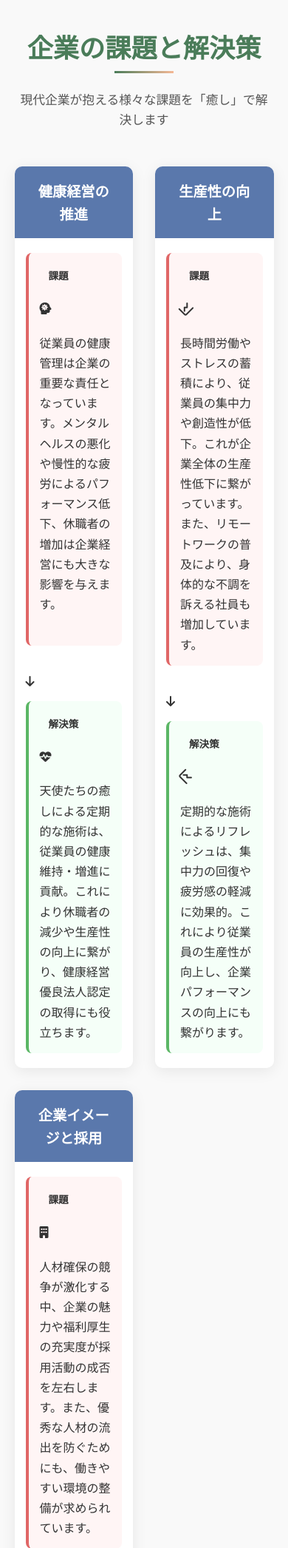
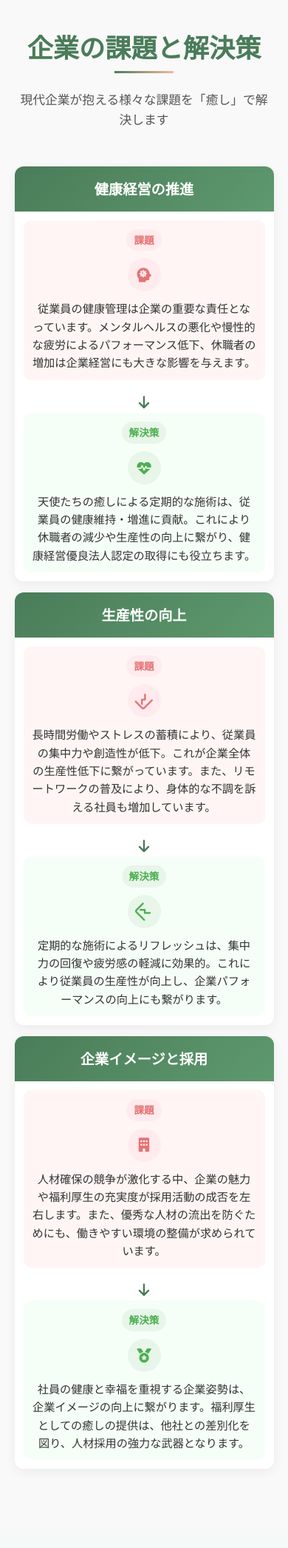
Before and after one commit to marky808/angels-healing-site, a PHP site: page /corporate.html in a window 390 px wide. Shown: the part 2440-4533 px from the top of the page at 74% size. Run offline with PHP 8.4, Linux system fonts and the light colour scheme.

Commit message:
モバイル対応のスタイルを追加し、企業向けページのレスポンシブデザインを改善。課題と解決策セクションのクラス名を変更し、構造を整理。

```diff
--- a/assets/css/corporate.css
+++ b/assets/css/corporate.css
@@ -133,23 +192,24 @@
     margin-bottom: 15px;
 }
 
-/* Challenges and Solutions Section */
+/* Challenges and Solutions Section - 完全に新しく作り直したスタイル */
 .challenges-solutions-section {
     background-color: #f9f9f9;
     padding: 80px 0;
 }
 
-.cs-grid {
+/* 企業の課題と解決策カード - 新しいクラス名で他ページへの影響を排除 */
+.corp-challenge-items {
     display: grid;
     grid-template-columns: repeat(auto-fit, minmax(320px, 1fr));
     gap: 30px;
     margin-top: 40px;
 }
 
-.cs-item {
+.corp-challenge-card {
     background: #fff;
-    border-radius: 10px;
-    box-shadow: 0 4px 20px rgba(0,0,0,0.08);
+    border-radius: 12px;
+    box-shadow: 0 4px 15px rgba(0,0,0,0.06);
     overflow: hidden;
     transition: transform 0.3s ease, box-shadow 0.3s ease;
     height: 100%;
@@ -157,62 +217,214 @@
     flex-direction: column;
 }
 
-.cs-item:hover {
+.corp-challenge-card:hover {
     transform: translateY(-5px);
-    box-shadow: 0 8px 25px rgba(0,0,0,0.12);
+    box-shadow: 0 8px 25px rgba(0,0,0,0.1);
 }
 
-.cs-header {
-    background: #5a78ac;
+.corp-card-header {
+    background: linear-gradient(135deg, #4a7c59, #5e996e);
     padding: 18px 25px;
-    color: white;
     text-align: center;
-    flex-shrink: 0;
 }
 
-.cs-header h3 {
+.corp-card-header h3 {
     margin: 0;
     font-size: 1.4rem;
     font-weight: 600;
+    color: white;
 }
 
-.cs-content {
+.corp-card-body {
     padding: 25px;
     display: flex;
     flex-direction: column;
     flex-grow: 1;
-    justify-content: space-between;
 }
 
-.cs-challenge, .cs-solution {
-    position: relative;
+/* 課題エリア */
+.corp-challenge {
+    background-color: #fff5f5;
+    border-radius: 10px;
     padding: 20px;
-    border-radius: 8px;
+    margin-bottom: 15px;
+}
+
+.corp-challenge-head {
+    margin-bottom: 15px;
+    text-align: center;
+}
+
+.corp-label {
+    display: inline-block;
+    padding: 5px 15px;
+    border-radius: 20px;
+    font-size: 0.9rem;
+    font-weight: bold;
+}
+
+.corp-challenge .corp-label {
+    background-color: #ffebee;
+    color: #e57373;
+}
+
+.corp-challenge-content {
     display: flex;
     flex-direction: column;
+    align-items: center;
 }
 
-/* 課題部分と解決策部分の高さを柔軟に調整 */
-.cs-challenge {
-    background-color: #fff5f5;
-    border-left: 4px solid #e06666;
-    margin-bottom: 20px;
-    flex: 1.2; /* 課題エリアを解決策より少し大きく */
+.corp-icon-container {
+    width: 60px;
+    height: 60px;
+    border-radius: 50%;
+    display: flex;
+    align-items: center;
+    justify-content: center;
+    font-size: 1.8rem;
+    margin-bottom: 15px;
 }
 
-.cs-solution {
-    background-color: #f5fff8;
-    border-left: 4px solid #5bb665;
-    flex: 1; /* 解決策エリア */
+.corp-challenge .corp-icon-container {
+    background-color: #ffebee;
+    color: #e57373;
 }
 
-.cs-label {
-    display: inline-block;
-    font-weight: bold;
-    padding: 5px 12px;
-    border-radius: 20px;
-    font-size: 0.9rem;
+.corp-challenge-content p,
+.corp-solution-content p {
+    text-align: center;
+    margin: 0;
+    line-height: 1.6;
+}
+
+/* 矢印 */
+.corp-arrow {
+    display: flex;
+    justify-content: center;
+    align-items: center;
+    margin: 10px 0;
+    color: var(--primary-color);
+    font-size: 1.5rem;
+}
+
+/* 解決策エリア */
+.corp-solution {
+    background-color: #f5fff8;
+    border-radius: 10px;
+    padding: 20px;
+}
+
+.corp-solution-head {
     margin-bottom: 15px;
+    text-align: center;
+}
+
+.corp-solution .corp-label {
+    background-color: #e8f5e9;
+    color: #4caf50;
+}
+
+.corp-solution-content {
+    display: flex;
+    flex-direction: column;
+    align-items: center;
+}
+
+.corp-solution .corp-icon-container {
+    background-color: #e8f5e9;
+    color: #4caf50;
+}
+
+/* アップとダウンのアイコン向き調整 */
+.fa-chart-line.up {
+    transform: rotate(45deg);
+}
+
+.fa-chart-line.down {
+    transform: rotate(-45deg);
+}
+
+/* モバイル対応 - レスポンシブデザイン */
+@media (max-width: 992px) {
+    .corp-challenge-items {
+        grid-template-columns: repeat(2, 1fr);
+    }
+}
+
+@media (max-width: 768px) {
+    .challenges-solutions-section {
+        padding: 50px 0;
+    }
+
+    .corp-challenge-items {
+        grid-template-columns: 1fr;
+        gap: 20px;
+    }
+
+    .corp-card-header {
+        padding: 15px;
+    }
+
+    .corp-card-header h3 {
+        font-size: 1.2rem;
+    }
+
+    .corp-card-body {
+        padding: 15px;
+    }
+
+    .corp-challenge,
+    .corp-solution {
+        padding: 15px;
+    }
+
+    .corp-icon-container {
+        width: 50px;
+        height: 50px;
+        font-size: 1.4rem;
+    }
+
+    .corp-challenge-content p,
+    .corp-solution-content p {
+        font-size: 0.95rem;
+    }
+}
+
+@media (max-width: 480px) {
+    .corp-challenge-items {
+        gap: 15px;
+    }
+
+    .corp-card-body {
+        padding: 12px;
+    }
+
+    .corp-challenge,
+    .corp-solution {
+        padding: 12px;
+    }
+
+    .corp-icon-container {
+        width: 45px;
+        height: 45px;
+        font-size: 1.2rem;
+        margin-bottom: 10px;
+    }
+
+    .corp-label {
+        padding: 4px 10px;
+        font-size: 0.85rem;
+    }
+
+    .corp-arrow {
+        font-size: 1.2rem;
+        margin: 5px 0;
+    }
+
+    .corp-challenge-head,
+    .corp-solution-head {
+        margin-bottom: 10px;
+    }
 }
 
 /* Case Studies Section (導入事例セクション) */
--- a/corporate.html
+++ b/corporate.html
@@ -90,38 +90,38 @@
                 <p>現代企業が抱える様々な課題を「癒し」で解決します</p>
             </div>
 
-            <div class="cs-grid">
+            <div class="corp-challenge-items">
                 <!-- 健康経営の課題と解決策 -->
-                <div class="cs-item">
-                    <div class="cs-header">
+                <div class="corp-challenge-card">
+                    <div class="corp-card-header">
                         <h3>健康経営の推進</h3>
                     </div>
 
-                    <div class="cs-content">
-                        <div class="cs-challenge">
-                            <div class="cs-label">課題</div>
-                            <div class="cs-icon-wrap">
-                                <div class="cs-icon challenge-icon">
+                    <div class="corp-card-body">
+                        <div class="corp-challenge">
+                            <div class="corp-challenge-head">
+                                <span class="corp-label">課題</span>
+                            </div>
+                            <div class="corp-challenge-content">
+                                <div class="corp-icon-container">
                                     <i class="fas fa-head-side-virus"></i>
                                 </div>
-                            </div>
-                            <div class="cs-text">
                                 <p>従業員の健康管理は企業の重要な責任となっています。メンタルヘルスの悪化や慢性的な疲労によるパフォーマンス低下、休職者の増加は企業経営にも大きな影響を与えます。</p>
                             </div>
                         </div>
 
-                        <div class="cs-arrow">
+                        <div class="corp-arrow">
                             <i class="fas fa-arrow-down"></i>
                         </div>
 
-                        <div class="cs-solution">
-                            <div class="cs-label">解決策</div>
-                            <div class="cs-icon-wrap">
-                                <div class="cs-icon solution-icon">
+                        <div class="corp-solution">
+                            <div class="corp-solution-head">
+                                <span class="corp-label">解決策</span>
+                            </div>
+                            <div class="corp-solution-content">
+                                <div class="corp-icon-container">
                                     <i class="fas fa-heartbeat"></i>
                                 </div>
-                            </div>
-                            <div class="cs-text">
                                 <p>天使たちの癒しによる定期的な施術は、従業員の健康維持・増進に貢献。これにより休職者の減少や生産性の向上に繋がり、健康経営優良法人認定の取得にも役立ちます。</p>
                             </div>
                         </div>
@@ -129,36 +129,36 @@
                 </div>
 
                 <!-- 生産性の課題と解決策 -->
-                <div class="cs-item">
-                    <div class="cs-header">
+                <div class="corp-challenge-card">
+                    <div class="corp-card-header">
                         <h3>生産性の向上</h3>
                     </div>
 
-                    <div class="cs-content">
-                        <div class="cs-challenge">
-                            <div class="cs-label">課題</div>
-                            <div class="cs-icon-wrap">
-                                <div class="cs-icon challenge-icon">
+                    <div class="corp-card-body">
+                        <div class="corp-challenge">
+                            <div class="corp-challenge-head">
+                                <span class="corp-label">課題</span>
+                            </div>
+                            <div class="corp-challenge-content">
+                                <div class="corp-icon-container">
                                     <i class="fas fa-chart-line down"></i>
                                 </div>
-                            </div>
-                            <div class="cs-text">
                                 <p>長時間労働やストレスの蓄積により、従業員の集中力や創造性が低下。これが企業全体の生産性低下に繋がっています。また、リモートワークの普及により、身体的な不調を訴える社員も増加しています。</p>
                             </div>
                         </div>
 
-                        <div class="cs-arrow">
+                        <div class="corp-arrow">
                             <i class="fas fa-arrow-down"></i>
                         </div>
 
-                        <div class="cs-solution">
-                            <div class="cs-label">解決策</div>
-                            <div class="cs-icon-wrap">
-                                <div class="cs-icon solution-icon">
+                        <div class="corp-solution">
+                            <div class="corp-solution-head">
+                                <span class="corp-label">解決策</span>
+                            </div>
+                            <div class="corp-solution-content">
+                                <div class="corp-icon-container">
                                     <i class="fas fa-chart-line up"></i>
                                 </div>
-                            </div>
-                            <div class="cs-text">
                                 <p>定期的な施術によるリフレッシュは、集中力の回復や疲労感の軽減に効果的。これにより従業員の生産性が向上し、企業パフォーマンスの向上にも繋がります。</p>
                             </div>
                         </div>
@@ -166,36 +166,36 @@
                 </div>
 
                 <!-- 企業イメージと採用の課題と解決策 -->
-                <div class="cs-item">
-                    <div class="cs-header">
+                <div class="corp-challenge-card">
+                    <div class="corp-card-header">
                         <h3>企業イメージと採用</h3>
                     </div>
 
-                    <div class="cs-content">
-                        <div class="cs-challenge">
-                            <div class="cs-label">課題</div>
-                            <div class="cs-icon-wrap">
-                                <div class="cs-icon challenge-icon">
+                    <div class="corp-card-body">
+                        <div class="corp-challenge">
+                            <div class="corp-challenge-head">
+                                <span class="corp-label">課題</span>
+                            </div>
+                            <div class="corp-challenge-content">
+                                <div class="corp-icon-container">
                                     <i class="fas fa-building"></i>
                                 </div>
-                            </div>
-                            <div class="cs-text">
                                 <p>人材確保の競争が激化する中、企業の魅力や福利厚生の充実度が採用活動の成否を左右します。また、優秀な人材の流出を防ぐためにも、働きやすい環境の整備が求められています。</p>
                             </div>
                         </div>
 
-                        <div class="cs-arrow">
+                        <div class="corp-arrow">
                             <i class="fas fa-arrow-down"></i>
                         </div>
 
-                        <div class="cs-solution">
-                            <div class="cs-label">解決策</div>
-                            <div class="cs-icon-wrap">
-                                <div class="cs-icon solution-icon">
+                        <div class="corp-solution">
+                            <div class="corp-solution-head">
+                                <span class="corp-label">解決策</span>
+                            </div>
+                            <div class="corp-solution-content">
+                                <div class="corp-icon-container">
                                     <i class="fas fa-medal"></i>
                                 </div>
-                            </div>
-                            <div class="cs-text">
                                 <p>社員の健康と幸福を重視する企業姿勢は、企業イメージの向上に繋がります。福利厚生としての癒しの提供は、他社との差別化を図り、人材採用の強力な武器となります。</p>
                             </div>
                         </div>
```
Also changed, not shown: other parts of assets/css/corporate.css (+59 -50 lines).
